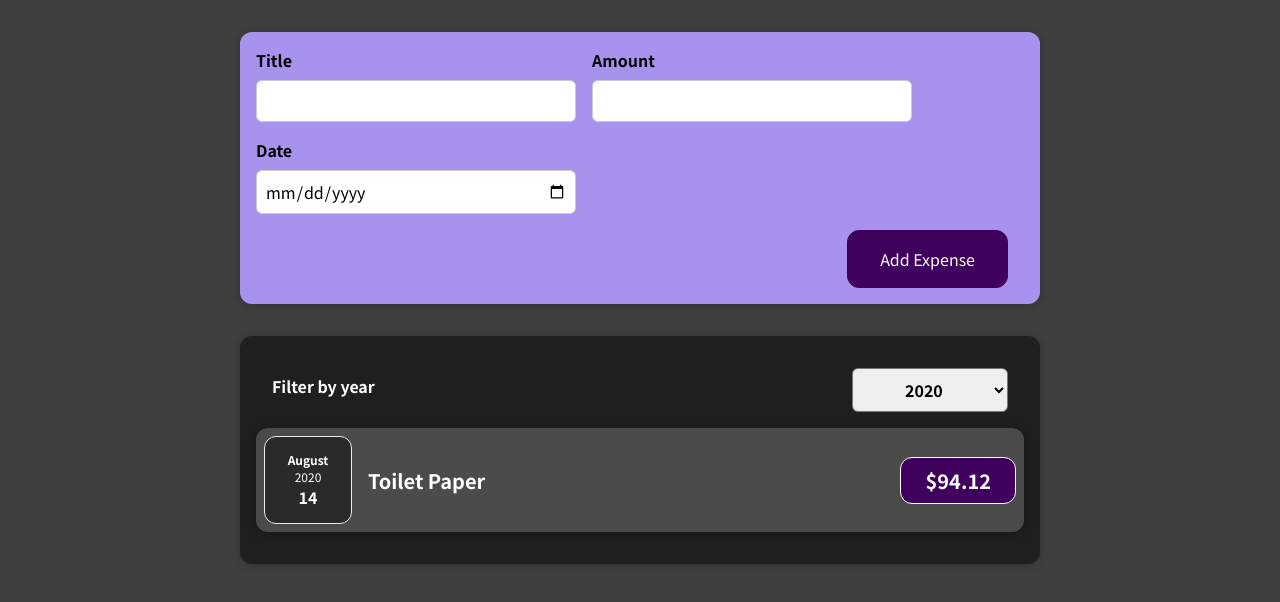
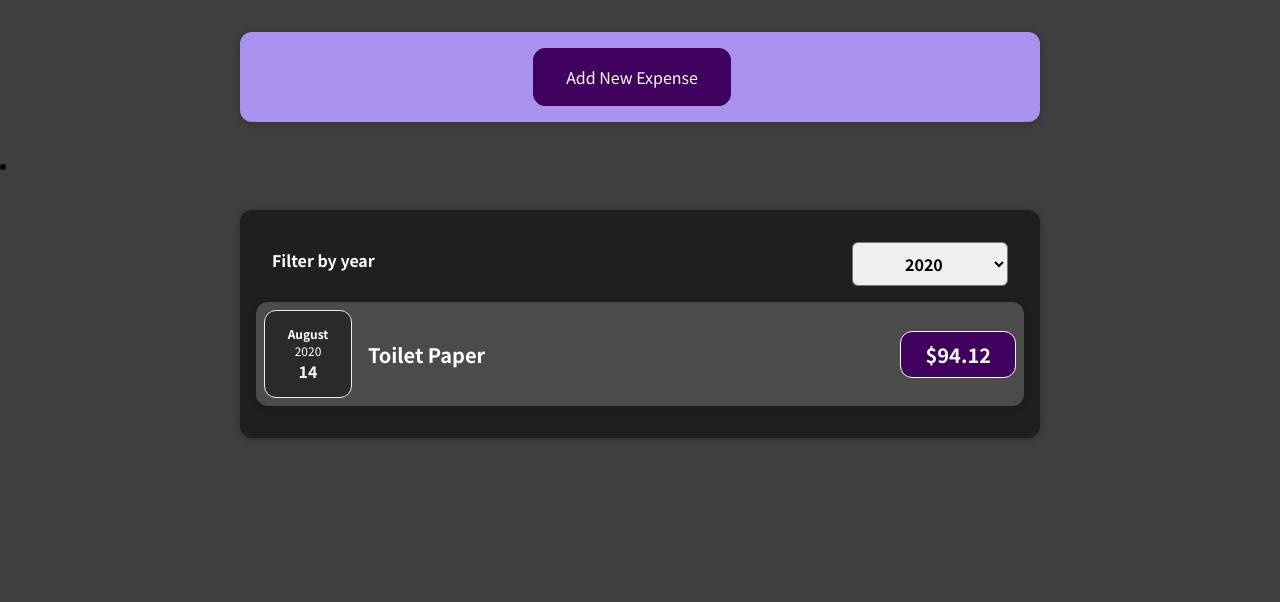
Before and after one commit to mikaws/react-complete-guide, a React (Create React App) app in the folder 1-expense-tracker/: page / in a window 1280 px wide. Shown: the top 602 px of the page. Built offline with nearby package versions, Linux system fonts and the light colour scheme.

Commit message:
add conditional content

```diff
--- a/1-expense-tracker/src/components/Expenses/Expenses.js
+++ b/1-expense-tracker/src/components/Expenses/Expenses.js
@@ -1,8 +1,8 @@
-import ExpenseItem from './ExpenseItem';
 import Card from '../UI/Card';
 import './Expenses.css'
 import ExpensesFilter from './ExpensesFilter';
 import React, {useState} from 'react';
+import ExpensesList from './ExpensesList';
 
 const Expenses = (props) => {
   const [filteredYear, setFilteredYear] = useState('2020');
@@ -15,21 +15,12 @@
   });
 
   return (
-    <>
-      <Card className="expenses">
-        <ExpensesFilter selected={filteredYear} onChangeFilter={filterChangeHandler}/>
-        {filteredExpenses.map(expense => {
-          return (
-            <ExpenseItem
-              key={expense.id}
-              title={expense.title}
-              amount={expense.amount}
-              date={expense.date}
-            ></ExpenseItem>
-          );
-        })}
-      </Card>
-    </>
+      <li>
+        <Card className="expenses">
+          <ExpensesFilter selected={filteredYear} onChangeFilter={filterChangeHandler}/>
+          <ExpensesList items={filteredExpenses}/>
+        </Card>
+      </li>
   );
 }
 
--- /dev/null
+++ b/1-expense-tracker/src/components/Expenses/ExpensesList.css
@@ -0,0 +1,9 @@
+.expenses-list {
+  list-style: none;
+  padding: 0;
+}
+
+.expenses-list__fallback {
+  color: white;
+  text-align: center;
+}
--- /dev/null
+++ b/1-expense-tracker/src/components/Expenses/ExpensesList.js
@@ -0,0 +1,23 @@
+import React from 'react';
+import ExpenseItem from './ExpenseItem';
+import './ExpensesList.css';
+
+const ExpensesList = props =>{
+
+  if (props.items.length === 0) {
+    return <h2 className="expenses-list__fallback">Found no expenses.</h2>
+  }
+
+  return <ul className="expenses-list">
+    {props.items.map(expense => (
+      <ExpenseItem
+        key={expense.id}
+        title={expense.title}
+        amount={expense.amount}
+        date={expense.date}
+      />
+    ))}
+  </ul>
+};
+
+export default ExpensesList;
--- a/1-expense-tracker/src/components/NewExpense/ExpenseForm.js
+++ b/1-expense-tracker/src/components/NewExpense/ExpenseForm.js
@@ -64,6 +64,7 @@
         </div>
       </div>
       <div className="new-expense__actions">
+        <button type="button" onClick={props.onCancel}>Cancel</button>
         <button type="submit">Add Expense</button>
       </div>
     </form>
--- a/1-expense-tracker/src/components/NewExpense/NewExpense.js
+++ b/1-expense-tracker/src/components/NewExpense/NewExpense.js
@@ -1,20 +1,36 @@
-import React from 'react';
+import React, { useState } from 'react';
 
 import ExpenseForm from './ExpenseForm'
 import './NewExpense.css';
 
 const NewExpense = (props) => {
+  const [isEditing, setIsEditing] = useState(false);
+
   const onSaveExpenseDataHandler = (enteredExpenseData) => {
     const expenseData = {
       ...enteredExpenseData,
       id: Math.random().toString()
     };
     props.onAddExpense(expenseData);
+    setIsEditing(false);
+  };
+
+  const startEditingHandler = () => {
+    setIsEditing(true);
+  };
+
+  const stopEditingHandler = () => {
+    setIsEditing(false);
   };
 
   return (
     <div className="new-expense">
-      <ExpenseForm onSaveExpenseData={onSaveExpenseDataHandler} />
+      {!isEditing && <button onClick={startEditingHandler}>Add New Expense</button>}
+      {isEditing  &&
+        <ExpenseForm
+          onSaveExpenseData={onSaveExpenseDataHandler}
+          onCancel={stopEditingHandler}/>
+      }
     </div>
   );
 };
```
Also changed, not shown: 1 other file (tests, documents, lock files or other folders).
